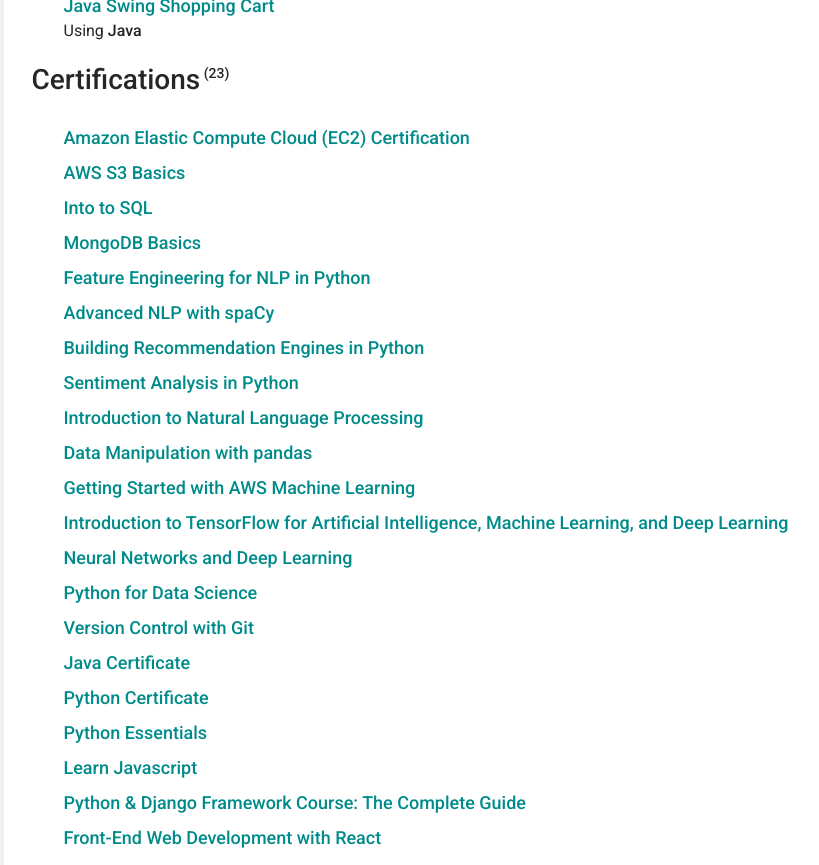
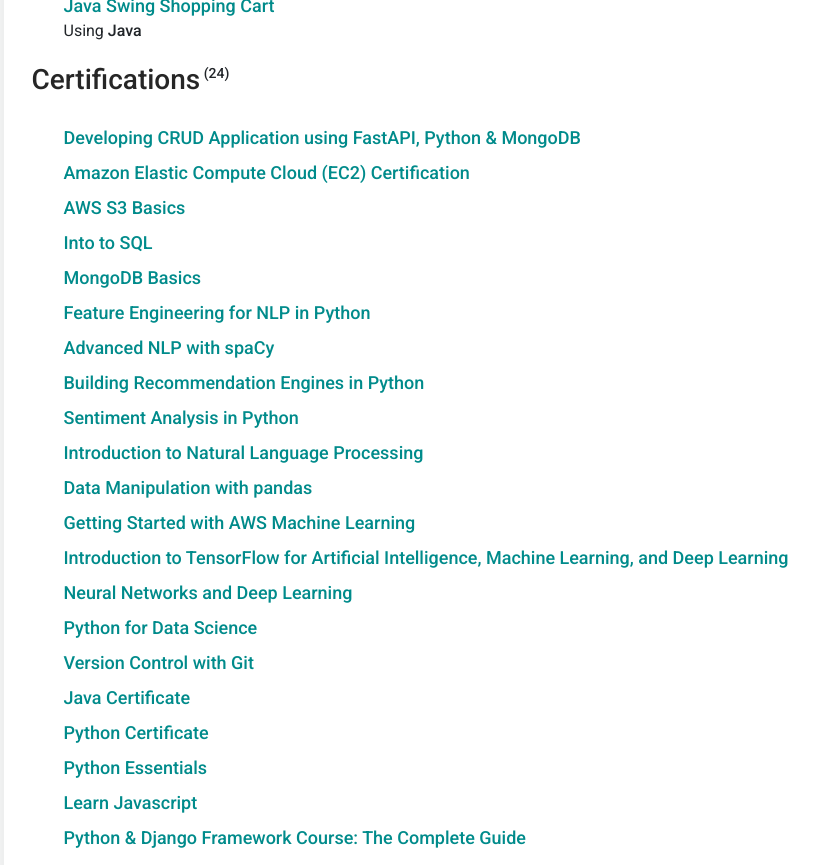
Before and after one commit to afifaniks/afifaniks-github-io-old, a React (Create React App) app: page / in a window 1280 px wide. Shown: the part 2880-3745 px from the top of the page, without its empty margins (218-1037 px from the left). Built offline with nearby package versions, Linux system fonts and the light colour scheme.

Commit message:
Update profile data

```diff
--- a/src/statics/PROFILE_DATA.js
+++ b/src/statics/PROFILE_DATA.js
@@ -155,6 +155,11 @@
     ],
     certifications: [
         {
+            title: "Developing CRUD Application using FastAPI, Python & MongoDB",
+            url: "https://www.udemy.com/certificate/UC-28c7ec06-b1b7-47e0-bbeb-1b7e63099dcf/",
+            author: "Udemy"
+        },
+        {
             title: "Amazon Elastic Compute Cloud (EC2) Certification",
             url: "https://www.udemy.com/certificate/UC-a0e908b8-7601-4607-9c09-a046bdfefd22/",
             author: "Udemy"
```
